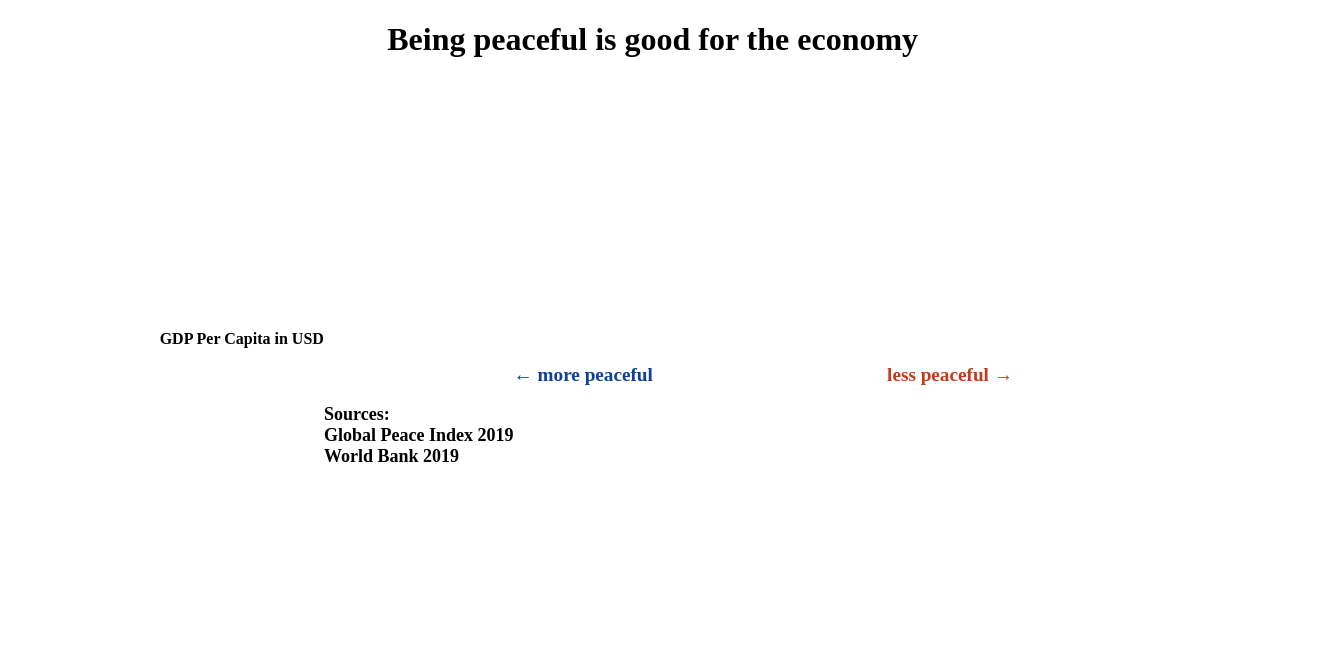
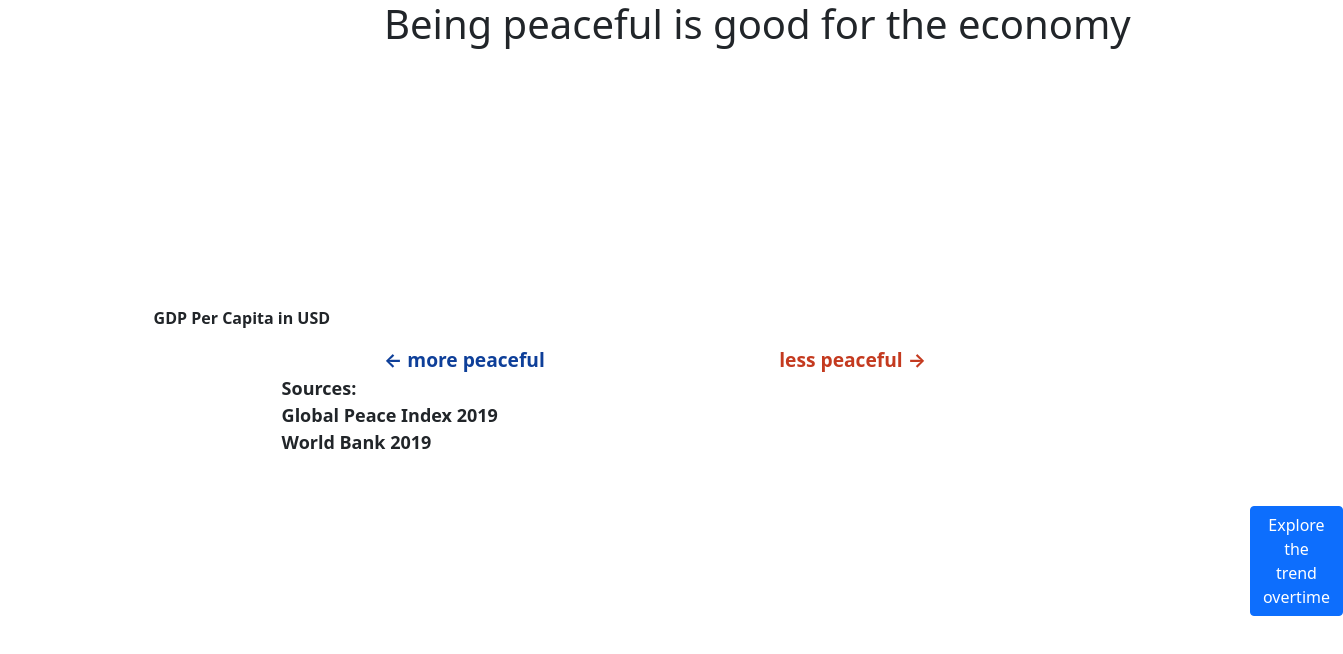
Before and after one commit to immutableT/immutablet.github.io, a website built with Parcel: page gpi-wpi.html in a window 1280 px wide. Shown: the whole page, 1343 px wide, since content can reach past the window. Built offline with nearby package versions, Linux system fonts and the light colour scheme.

Commit message:
Add navigation buttons.

```diff
--- a/gpi-wpi.html
+++ b/gpi-wpi.html
@@ -8,6 +8,7 @@
   <script type="text/javascript" src="js/d3.min.js"></script>
 
   <link rel="stylesheet" href="css/scatter-plot.css">
+  <link rel="stylesheet" href="css/bootstrap.css">
 
 </head>
 
@@ -25,16 +26,20 @@
     <svg id="scatter-plot"></svg>
   </div>
 
-  <div style="margin-left: 40%">
+  <div style="margin-left: 30%">
     <span class="more-peaceful">&larr;&#160;more peaceful&emsp;&emsp;&emsp;&emsp;&emsp;&emsp;&emsp;&emsp;&emsp;&emsp;&emsp;&emsp;</span>
     <span class="less-peaceful">less peaceful&#160;&rarr;</span>
   </div>
-  <div style="margin-left: 25%; font-size: large; font-weight: bold">
+  <div style="margin-left: 22%; font-size: large; font-weight: bold">
     <p>Sources:<br>Global Peace Index 2019<br>World Bank 2019</p>
   </div>
 
   <div id="tooltip-scatter-plot" class="tooltip-scatter-plot"></div>
 
+  <div style="margin-left: 1250px; margin-top: 50px">
+    <button type="button" class="btn btn-primary" onclick="window.location.href='/explore.html'">Explore the trend overtime</button>
+  </div>
+
 </body>
 
 </html>
```
Also changed, not shown: index.html (+5 -0 lines).
